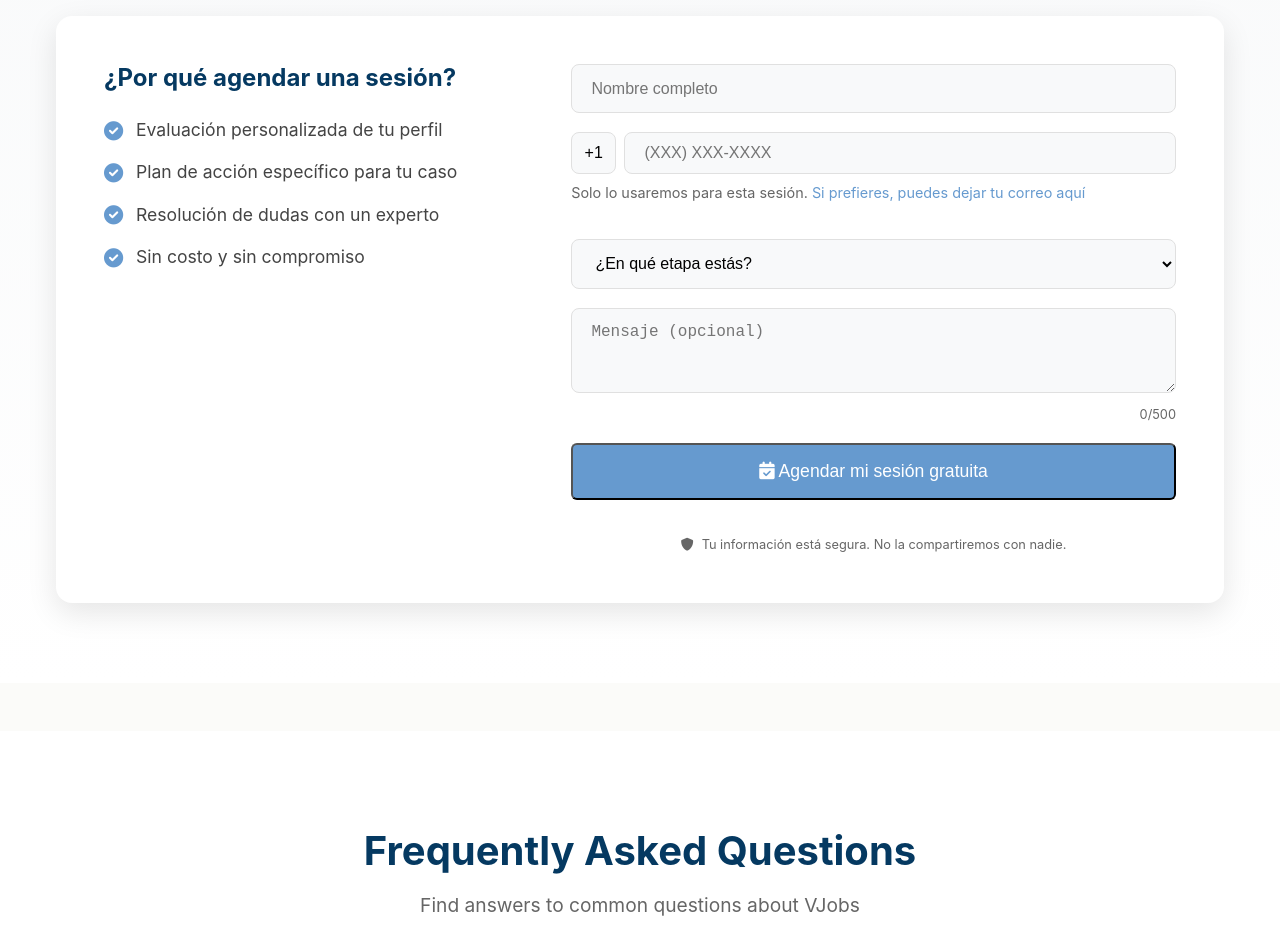
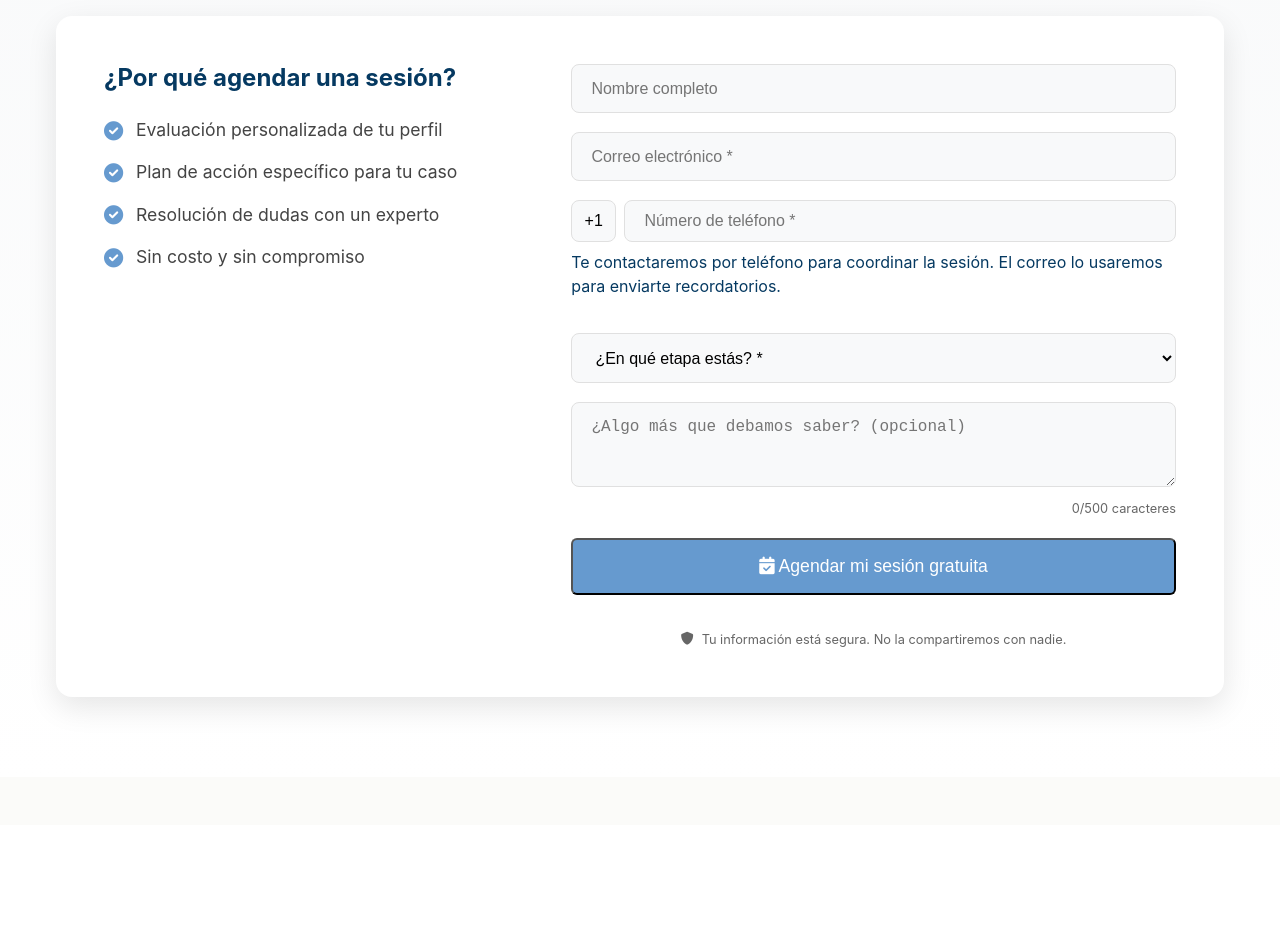
Before and after one commit to yuberalberto/vjobs-landing, a Vue app: page / in a window 1280 px wide. Shown: the part 3000-3926 px from the top of the page. Built offline with nearby package versions, Linux system fonts and the light colour scheme.

Commit message:
WIP: actualizar template del formulario con campos siempre visibles

```diff
--- a/src/components/ContactSection.vue
+++ b/src/components/ContactSection.vue
@@ -52,7 +52,24 @@
             <span v-if="formErrors.name" class="error-message">{{ formErrors.name }}</span>
           </div>
 
-          <div v-if="!showEmail" class="form-group phone-group">
+          <!-- Email Field (always visible) -->
+          <div class="form-group">
+            <input
+              type="email"
+              v-model="formData.email"
+              placeholder="Correo electrónico *"
+              :disabled="isLoading"
+              required
+              maxlength="100"
+              @input="validateEmail"
+              @blur="validateEmail"
+              :class="{ 'input-error': formErrors.email }"
+            >
+            <span v-if="formErrors.email" class="error-message">{{ formErrors.email }}</span>
+          </div>
+
+          <!-- Phone Field (always visible) -->
+          <div class="form-group phone-group">
             <div class="phone-input-container">
               <input
                 type="text"
@@ -66,7 +83,7 @@
               <input
                 type="tel"
                 v-model="formData.phone"
-                placeholder="(XXX) XXX-XXXX"
+                placeholder="Número de teléfono *"
                 :disabled="isLoading"
                 @input="formatPhoneNumber"
                 @blur="validatePhone"
@@ -76,46 +93,31 @@
               >
             </div>
             <span v-if="formErrors.phone" class="error-message">{{ formErrors.phone }}</span>
-            <p class="contact-switch">
-              Solo lo usaremos para esta sesión.
-              <a href="#" @click.prevent="toggleContactMethod">
-                Si prefieres, puedes dejar tu correo aquí
-              </a>
-            </p>
-          </div>
-
-          <div v-else class="form-group">
-            <input
-              type="email"
-              v-model="formData.email"
-              placeholder="Correo electrónico"
-              :disabled="isLoading"
-              required
-              maxlength="100"
-              @input="validateEmail"
-              :class="{ 'input-error': formErrors.email }"
-            >
-            <span v-if="formErrors.email" class="error-message">{{ formErrors.email }}</span>
-            <p class="contact-switch">
-              <a href="#" @click.prevent="toggleContactMethod">
-                Prefiero dejar mi número de teléfono
-              </a>
+            <p class="contact-note">
+              Te contactaremos por teléfono para coordinar la sesión. El correo lo usaremos para enviarte recordatorios.
             </p>
           </div>
 
           <div class="form-group">
-            <select v-model="formData.stage" :disabled="isLoading" required>
-              <option value="" disabled selected>¿En qué etapa estás?</option>
+            <select
+              v-model="formData.stage"
+              :disabled="isLoading"
+              required
+              :class="{ 'input-error': formErrors.stage }"
+              @change="validateStage"
+            >
+              <option value="" disabled selected>¿En qué etapa estás? *</option>
               <option value="canada">Buscando empleo en Canadá</option>
               <option value="it">En transición a IT</option>
               <option value="exploring">Explorando opciones</option>
             </select>
+            <span v-if="formErrors.stage" class="error-message">{{ formErrors.stage }}</span>
           </div>
 
           <div class="form-group">
             <textarea
               v-model="formData.message"
-              placeholder="Mensaje (opcional)"
+              placeholder="¿Algo más que debamos saber? (opcional)"
               rows="3"
               :disabled="isLoading"
               maxlength="500"
@@ -124,7 +126,7 @@
             ></textarea>
             <span v-if="formErrors.message" class="error-message">{{ formErrors.message }}</span>
             <span class="character-count" :class="{ 'near-limit': formData.message.length > MESSAGE_MAX_LENGTH * 0.9 }">
-              {{ formData.message.length }}/{{ MESSAGE_MAX_LENGTH }}
+              {{ formData.message.length }}/{{ MESSAGE_MAX_LENGTH }} caracteres
             </span>
           </div>
 
```
